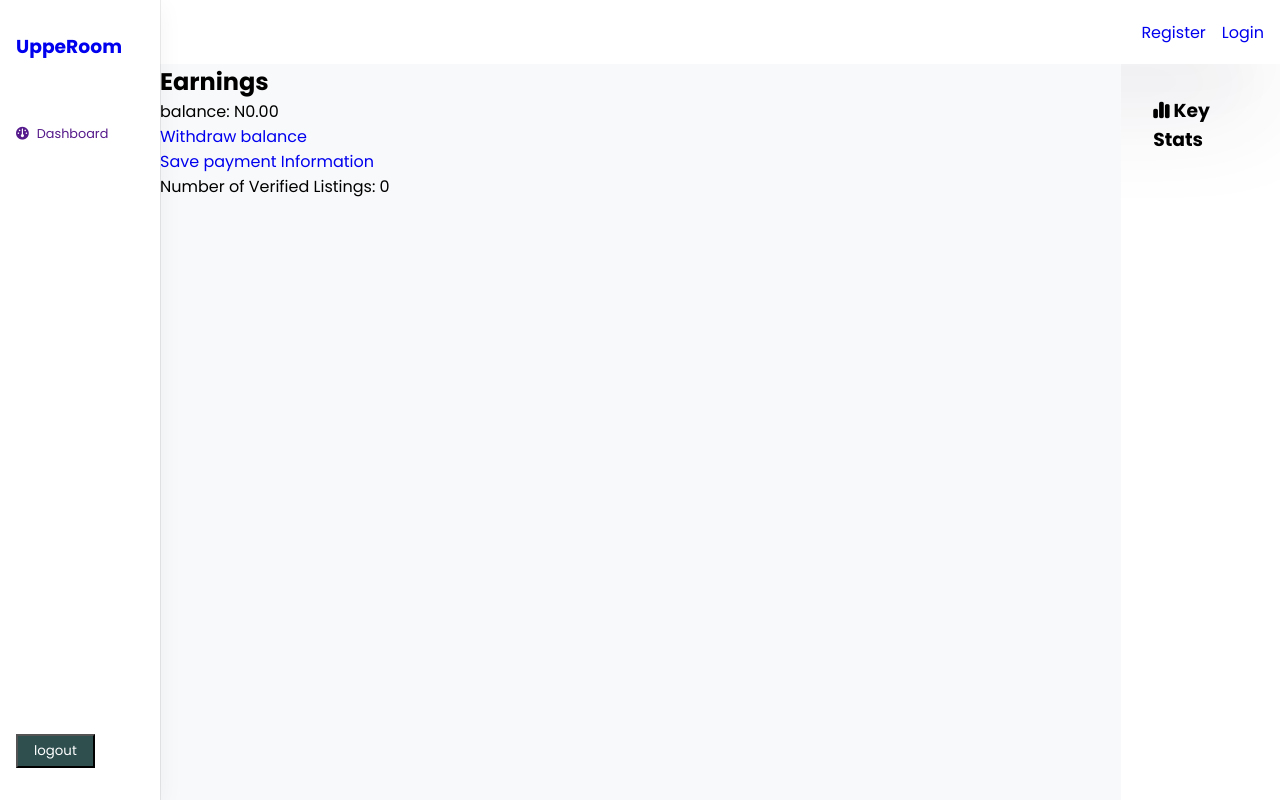
After one commit to jessinspired/upperoom_alpha_v1, a Django app: template _base/templates/users/creator/payments.html in a window 1280 px wide. The commit adds this page. Run offline with Django 4.2, Linux system fonts and the light colour scheme; the template is opened without the code that fills it, so the values that code supplies are empty; parts of the project's set-up code (start-up, migrations or seed data) failed here and were passed over.

Commit message:
added earnings section to creator dashboard

```diff
--- a/_base/listings/static/listings/styles/lodge-profile.css
+++ b/_base/listings/static/listings/styles/lodge-profile.css
@@ -17,7 +17,7 @@
     grid-template-columns: repeat(auto-fit, minmax(200px, 1fr));
     column-gap: 2rem;
     row-gap: 3rem;
-
+    justify-items: center;
 }
 
 .room-profile-container > * {
--- a/_base/templates/users/creator/listings.html
+++ b/_base/templates/users/creator/listings.html
@@ -8,7 +8,7 @@
 {% block middle_content %}
 <div class="middle-content">
     <div class="listings-container">
-        <h3>My Listings</h3>
+        <h3>My Lodges</h3>
 
         <!-- <a href="{% url 'register_lodge' %}">Register hostel</a> -->
 
--- /dev/null
+++ b/_base/templates/users/creator/payments.html
@@ -0,0 +1,25 @@
+{% extends 'users/users-base.html' %}
+{% load static %}
+
+{% block section_stylesheets %}
+{% endblock %}
+
+{% block middle_content %}
+<div class="middle-content">
+    <h2>Earnings</h2>
+
+    {% if request.user.transferprofile %}
+    balance: N{{ request.user.transferprofile.balance }}
+{% else %}
+    balance: N0.00
+{% endif %}
+<br>
+<a href="{% url 'pay_creator' %}">Withdraw balance</a>
+<br>
+
+<a href="{% url 'creator_transfer_info' %}">Save payment Information</a>
+
+<div>Number of Verified Listings: 0</div>
+</div>
+
+{% endblock %}
--- a/_base/templates/users/users-base.html
+++ b/_base/templates/users/users-base.html
@@ -17,12 +17,14 @@
         <div class="side-nav-links-container">
             <a href="{% if user.role == 'CLIENT' %}{% url 'get_client' %}{% elif user.role == 'CREATOR' %}{% url 'get_creator' %}{% endif %}"><i class="fa-solid fa-gauge"></i>Dashboard</a>
             <!-- <a href="#">Listings</a> -->
+            {% if user.role == 'CLIENT' %}
             <a href="{% url 'get_client_subscriptions' %}"><i class="fa-solid fa-list-check"></i>Subscriptions</a>
+            {% endif %}
 
             {% if user.role == 'CREATOR' %}
-            <a href="{% url 'get_creator_listings' %}"><i class="fa-solid fa-hotel"></i>Listings</a>
+            <a href="{% url 'get_creator_listings' %}"><i class="fa-solid fa-hotel"></i>Lodges</a>
 
-            <a href="#"><i class="fa-solid fa-credit-card"></i>Payments</a>
+            <a href="{% url 'get_creator_payments' %}"><i class="fa-solid fa-credit-card"></i>Earnings</a>
             {% endif %}
         </div>
 
--- a/_base/users/urls.py
+++ b/_base/users/urls.py
@@ -22,5 +22,10 @@
         'creator_listings/',
         views.get_creator_listings,
         name='get_creator_listings'
+    ),
+    path(
+        'creator_payments',
+        views.get_creator_payments,
+        name="get_creator_payments"
     )
 ]
--- a/_base/users/views.py
+++ b/_base/users/views.py
@@ -92,3 +92,8 @@
     }
 
     return render(request, 'users/creator/listings.html', context)
+
+
+@role_required(['CREATOR'])
+def get_creator_payments(request):
+    return render(request, 'users/creator/payments.html')
```
